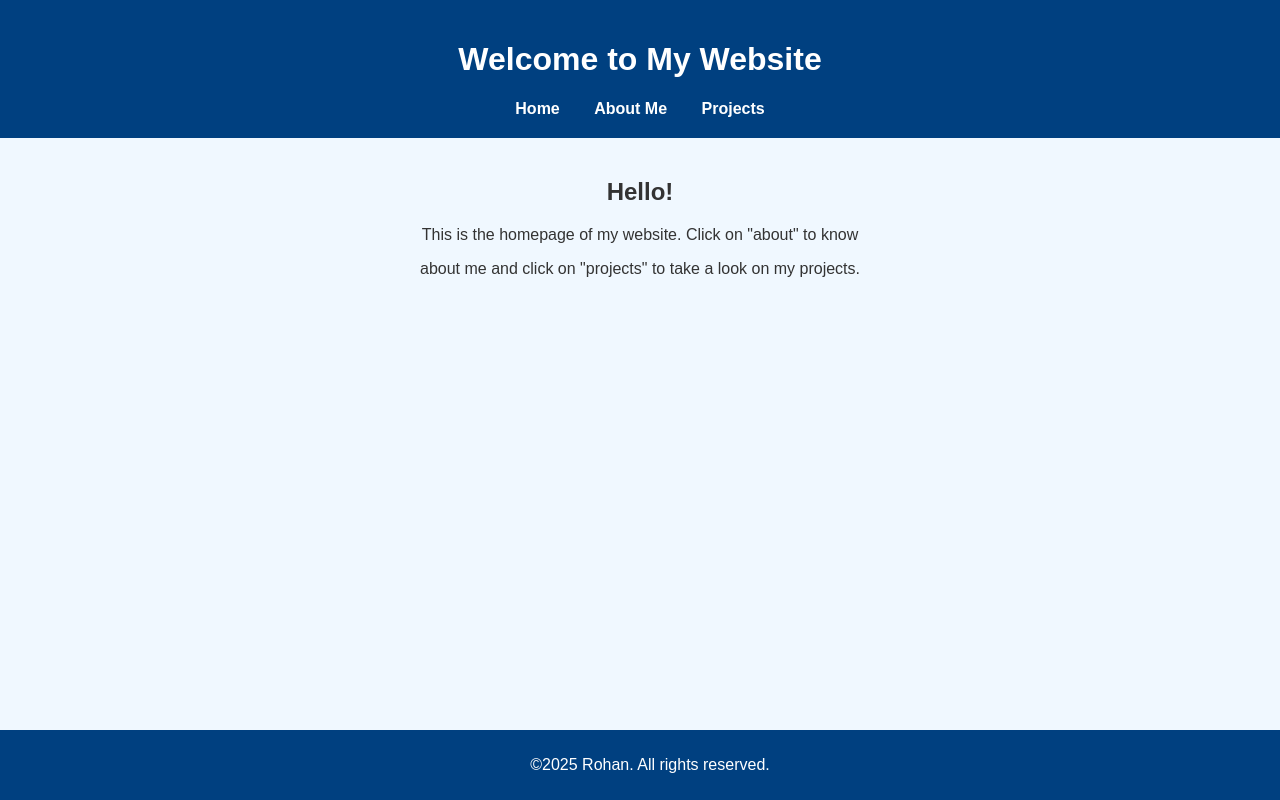
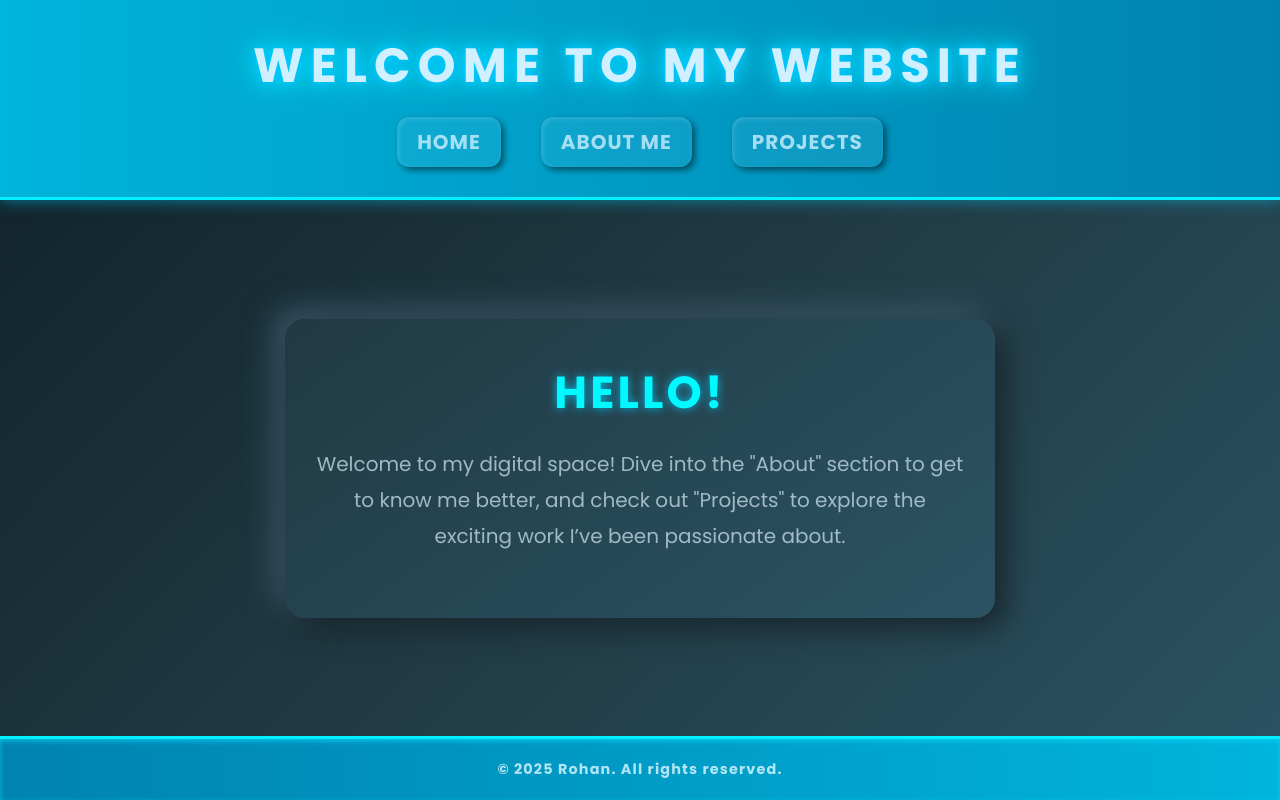
Before and after one commit to RohanRathore-crypto/EasyCode, a plain HTML site: page index.html in a window 1280 px wide. Drawn offline with Linux system fonts and the light colour scheme.

Commit message:
Update index.html

```diff
--- a/index.html
+++ b/index.html
@@ -1,48 +1,177 @@
+
 <!DOCTYPE html>
 <html lang="en">
 <head>
-    <meta charset="UTF-8">
+  <meta charset="UTF-8" />
   <title>Home - My Website</title>
   <style>
-        body {
-            background-color: #f0f8ff;
-            font-family: Arial, sans-serif;
-            color: #333;
+    @import url('https://fonts.googleapis.com/css2?family=Poppins:wght@400;700&display=swap');
+
+    /* Reset */
+    *, *::before, *::after {
+      box-sizing: border-box;
       margin: 0;
       padding: 0;
     }
+
+    body {
+      font-family: 'Poppins', sans-serif;
+      background: linear-gradient(135deg, #0f2027, #203a43, #2c5364);
+      color: #e0e6f0;
+      min-height: 100vh;
+      display: flex;
+      flex-direction: column;
+      justify-content: space-between;
+      overflow-x: hidden;
+    }
+
     header {
-            background-color: #004080;
-            color: white;
-            padding: 20px;
+      background: linear-gradient(90deg, #00b4db, #0083b0);
+      padding: 30px 20px;
       text-align: center;
+      box-shadow: 0 0 15px #00b4dbaa;
+      position: sticky;
+      top: 0;
+      z-index: 1000;
+      border-bottom: 3px solid #00f0ff;
+      user-select: none;
     }
+
+    header h1 {
+      font-weight: 700;
+      font-size: 3rem;
+      letter-spacing: 0.15em;
+      color: #d0f0ff;
+      text-shadow: 0 0 10px #00e0ff;
+      animation: glowPulse 3s ease-in-out infinite alternate;
+      margin-bottom: 15px;
+      text-transform: uppercase;
+    }
+
+    nav {
+      display: flex;
+      justify-content: center;
+      gap: 40px;
+      font-weight: 600;
+      font-size: 1.25rem;
+      text-transform: uppercase;
+      letter-spacing: 0.05em;
+    }
+
     nav a {
-            color: white;
-            margin: 0 15px;
+      color: #cceeffcc;
+      padding: 10px 20px;
+      border-radius: 12px;
       text-decoration: none;
-            font-weight: bold;
+      background: rgba(255 255 255 / 0.05);
+      box-shadow:
+        inset 2px 2px 5px rgba(255 255 255 / 0.15),
+        3px 3px 6px rgba(0 0 0 / 0.5);
+      transition:
+        background-color 0.35s ease,
+        color 0.35s ease,
+        box-shadow 0.35s ease;
+      cursor: pointer;
+      user-select: none;
     }
-        nav a:hover {
-            text-decoration: underline;
+    nav a:hover,
+    nav a:focus {
+      background-color: #00eaffdd;
+      color: #001f33;
+      box-shadow:
+        0 0 20px #00faff,
+        inset 0 0 10px #00faff;
+      outline: none;
+      text-shadow: none;
+    }
+
+    main {
+      max-width: 900px;
+      margin: 60px auto;
+      padding: 40px 30px;
+      background: linear-gradient(145deg, #203a43, #2c5364);
+      border-radius: 20px;
+      box-shadow:
+        10px 10px 30px #17242b,
+        -10px -10px 30px #3e5a6c;
+      text-align: center;
+      user-select: none;
+      animation: fadeInUp 1.2s ease forwards;
+    }
+
+    main h2 {
+      font-size: 2.8rem;
+      font-weight: 700;
+      margin-bottom: 20px;
+      color: #00faff;
+      text-shadow: 0 0 10px #00d0ffcc;
+      letter-spacing: 0.07em;
+      text-transform: uppercase;
+    }
+
+    main p {
+      font-size: 1.25rem;
+      line-height: 1.8;
+      color: #c0d6e4cc;
+      max-width: 650px;
+      margin: 0 auto 1.5rem;
+      font-weight: 500;
+    }
+
+    footer {
+      background: linear-gradient(90deg, #0083b0, #00b4db);
+      padding: 20px 10px;
+      color: #ddf8ffcc;
+      text-align: center;
+      font-weight: 600;
+      letter-spacing: 0.08em;
+      box-shadow: inset 0 2px 5px #00dfffaa;
+      user-select: none;
+      font-size: 0.9rem;
+      border-top: 3px solid #00f0ff;
+    }
+
+    /* Animations */
+    @keyframes glowPulse {
+      0% {
+        text-shadow: 0 0 5px #00cfff, 0 0 10px #00cfff, 0 0 20px #00ffffaa, 0 0 30px #00ffffaa;
+      }
+      100% {
+        text-shadow: 0 0 10px #00aaff, 0 0 20px #00aaff, 0 0 40px #00ccffdd, 0 0 60px #00ccffdd;
+      }
+    }
+
+    @keyframes fadeInUp {
+      from {
+        opacity: 0;
+        transform: translateY(25px);
+      }
+      to {
+        opacity: 1;
+        transform: translateY(0);
+      }
+    }
+
+    /* Responsive */
+    @media (max-width: 650px) {
+      header h1 {
+        font-size: 2.2rem;
+      }
+      nav {
+        gap: 20px;
+        font-size: 1rem;
+        flex-wrap: wrap;
       }
       main {
-            padding: 20px;
-            text-align: center;
+        margin: 40px 15px;
+        padding: 30px 20px;
       }
-        img {
-            width: 300px; /* You can adjust this size */
-            border-radius: 10px;
-            margin-top: 20px;
+      main h2 {
+        font-size: 2rem;
       }
-        footer {
-            background-color: #004080;
-            color: white;
-            text-align: center;
-            padding: 10px;
-            position: fixed;
-            width: 100%;
-            bottom: 0;
+      main p {
+        font-size: 1.1rem;
+      }
     }
   </style>
 </head>
@@ -55,13 +184,14 @@
       <a href="projects.html">Projects</a>
     </nav>
   </header>
+
   <main>
     <h2>Hello!</h2>
-        <p>This is the homepage of my website. Click on "about" to know </p>
-        <p>about me and click on "projects" to take a look on my projects.</p>
+    <p>Welcome to my digital space! Dive into the "About" section to get to know me better, and check out "Projects" to explore the exciting work I’ve been passionate about.</p>
   </main>
+
   <footer>
-        <p>&copy;2025 Rohan. All rights reserved. </p>
+    <p>&copy; 2025 Rohan. All rights reserved.</p>
   </footer>
 </body>
 </html>
```
Lines whose indentation alone changed are shown as unchanged.
